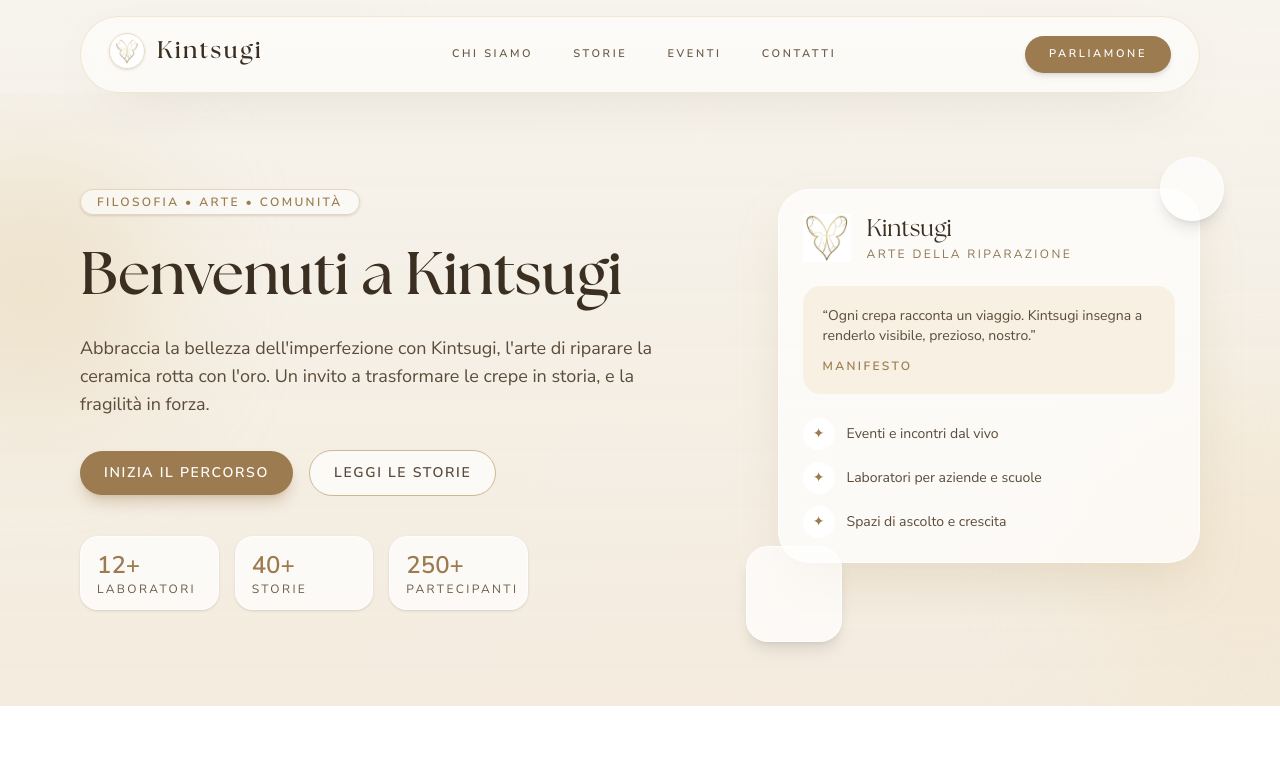
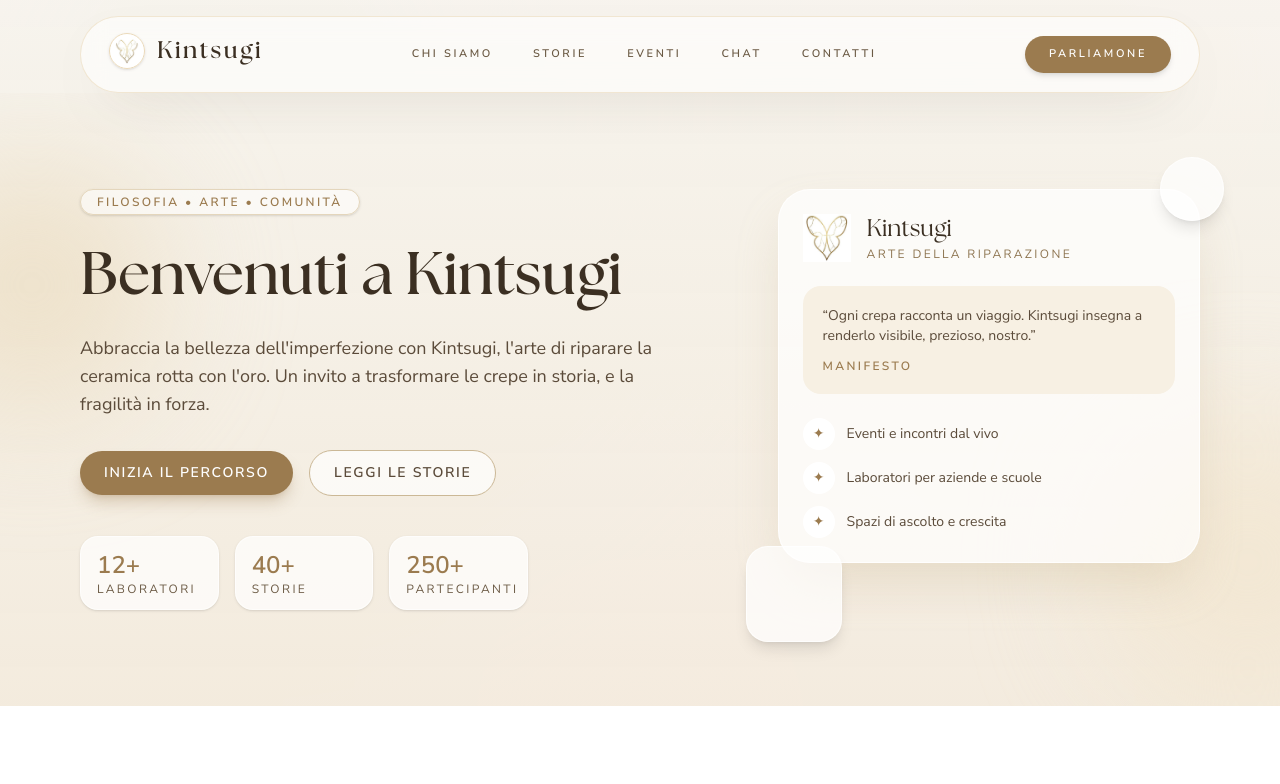
Before and after one commit to Amrod92/Kintsugi, a Next.js app: page / in a window 1280 px wide. Shown: the top 784 px of the page. Built offline with nearby package versions, Linux system fonts and the light colour scheme.

Commit message:
Chat link added to navbar

```diff
--- a/components/navbar.tsx
+++ b/components/navbar.tsx
@@ -73,6 +73,13 @@ export default function Header() {
             href="/eventi"
           >
             Eventi
+          </Link>
+          <Link
+            aria-current={isActive("/eventi") ? "page" : undefined}
+            className={`${navBase} ${isActive("/eventi") ? navActive : navIdle}`}
+            href="/chat"
+          >
+            Chat
           </Link>
           <Link
             aria-current={isActive("/contatti") ? "page" : undefined}
```
